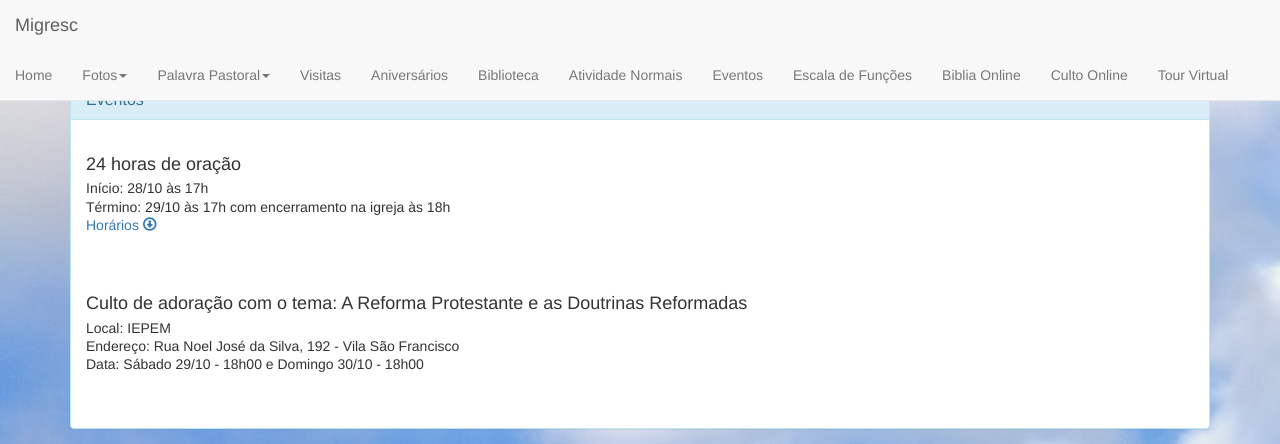
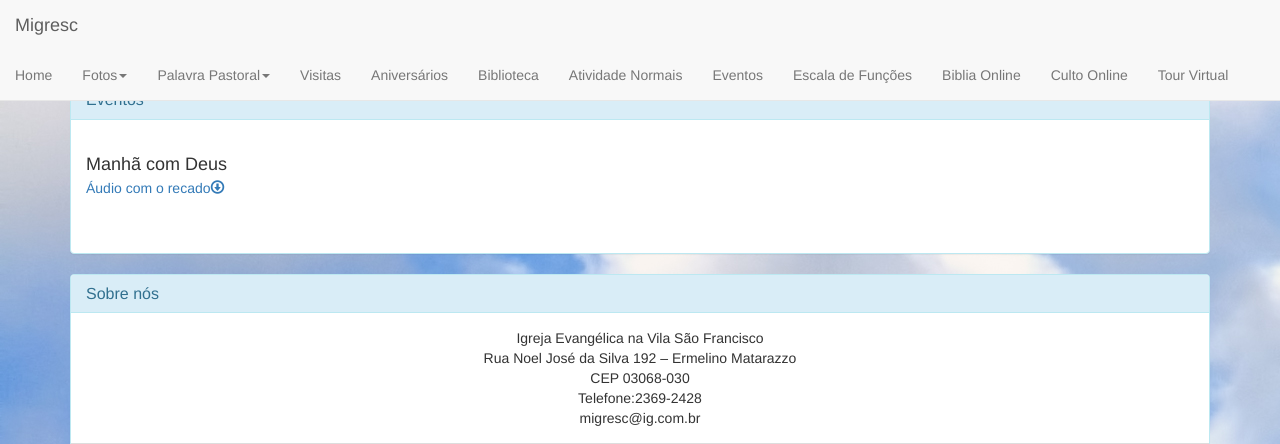
Before and after one commit to Migresc/migresc_site, a PHP site: page /eventos.php in a window 1280 px wide. Shown: the top 444 px of the page. Run offline with PHP 8.4, Linux system fonts and the light colour scheme; some libraries are stand-ins or nearby versions.

Commit message:
Atualização de eventos e correção de um bug

```diff
--- a/aniversariantes.php
+++ b/aniversariantes.php
@@ -35,7 +35,7 @@
 			            return new Date(e1.data).getUTCDate() - new Date(e2.data).getUTCDate();
 		            });
 		            $.each(lista,function(i,membro){
-		    			var linha = "<tr><td>" + membro.casal + "</td><td>" + (new Date(membro.data).getUTCDate() + 1) + "</td></tr>";
+		    			var linha = "<tr><td>" + membro.casal + "</td><td>" + (new Date(membro.data).getUTCDate()) + "</td></tr>";
 			    		$(linha).appendTo("#tableBodyCasamento");
 		    		});
 		      }
--- a/eventos.php
+++ b/eventos.php
@@ -6,18 +6,8 @@
 	<div class="panel-body">
 		<div class="list-group">
 		<br>
-			<h4 class="list-group-item-heading">24 horas de oração</h4>
-			<p class="list-group-item-text">Início: 28/10 às 17h</p>
-			<p class="list-group-item-text">Término: 29/10 às 17h com encerramento na igreja às 18h</p>
-			<p class="list-group-item-text"><a href='./24oracao.php'>Horários <span class="glyphicon glyphicon-download" /></a></p>
-		<br>
-		</div>
-		<div class="list-group">
-		<br>
-			<h4 class="list-group-item-heading">Culto de adoração com o tema: A Reforma Protestante e as Doutrinas Reformadas</h4>
-			<p class="list-group-item-text">Local: IEPEM</p>
-			<p class="list-group-item-text">Endereço: Rua Noel José da Silva, 192 - Vila São Francisco</p>
-			<p class="list-group-item-text">Data: Sábado 29/10 - 18h00 e Domingo 30/10 - 18h00</p>
+			<h4 class="list-group-item-heading">Manhã com Deus</h4>
+			<p class="list-group-item-text"><a href='./arquivos/manha_com_Deus.mp3'>Áudio com o recado<span class="glyphicon glyphicon-download" /></a></p>
 		<br>
 		</div>
 	</div>
--- a/index.php
+++ b/index.php
@@ -5,7 +5,7 @@
     </div>
     <div class="panel-body">
         <h3 >
-            <a href='./24oracao.php'>Irmãos, segue a lista com os horários para as 24 horas de oração <span class="glyphicon glyphicon-download" /></a>
+            Irmãos, nós temos um importante evento para acontecer, confiram!!! <a href='./arquivos/manha_com_Deus.mp3'>Áudio com o recado<span class="glyphicon glyphicon-download" /></a></p>
         </h3>
     </div>
 </div>
```
